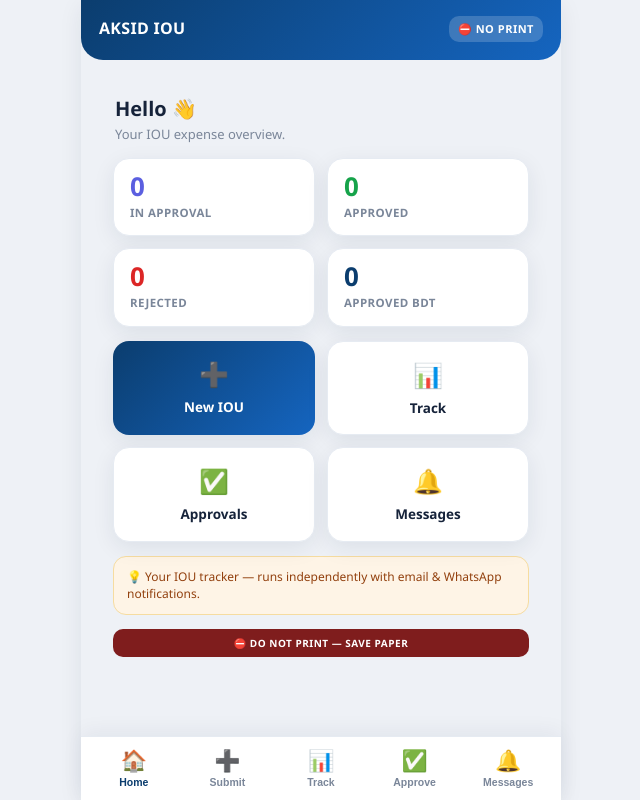
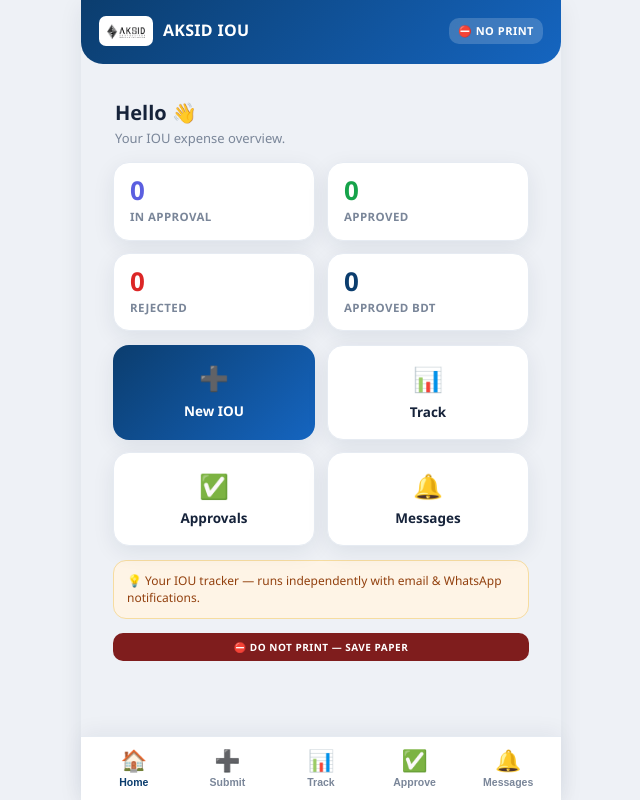
Before and after one commit to realshawon/iou-adjustment-system, a plain HTML site: page index.html in a window 1280 px wide. Shown: the whole page, without its empty margins (319-959 px from the left). Drawn offline with Linux system fonts and the light colour scheme.

Commit message:
Add favicon and AKSID logo

```diff
--- a/index.html
+++ b/index.html
@@ -5,6 +5,7 @@
 <meta name="viewport" content="width=device-width, initial-scale=1.0, maximum-scale=1.0, user-scalable=no">
 <meta name="theme-color" content="#0b3d6e">
 <title>AKSID IOU Dashboard</title>
+<link rel="icon" type="image/x-icon" href="/favicon.ico">
 <style>
   :root{
     --aksid:#0b3d6e; --aksid2:#1565c0; --grad:linear-gradient(135deg,#0b3d6e,#1565c0);
@@ -129,7 +130,7 @@
 
   <div class="top">
     <div class="r1">
-      <img src="AKSID Logo.png" class="logo" alt="" onerror="this.style.display='none'">
+      <img src="/aksid-logo.png" class="logo" alt="" onerror="this.style.display='none'">
       <h1>AKSID IOU</h1>
       <span class="pp">⛔ NO PRINT</span>
     </div>
```
Also changed, not shown: submit.html (+2 -1 lines), aksid-logo.png (added), favicon.ico (added), 1 other file.
